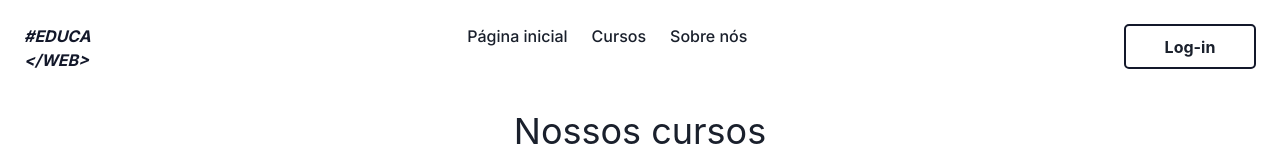
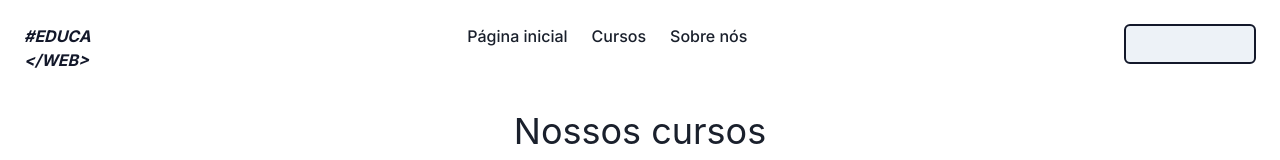
Before and after one commit to samuelmaia1/projeto_educaweb_react, a React (Vite) app: page /cursos in a window 1280 px wide. Shown: the top 160 px of the page. Built offline with nearby package versions, Linux system fonts and the light colour scheme; no server answers; sample sign-in values are in the browser's storage.

Commit message:
Recebendo token do back e armazenando no local storage juntamente com a role do usuário logado

```diff
--- a/src/App.jsx
+++ b/src/App.jsx
@@ -36,7 +36,7 @@ function App() {
           }
         })
 
-        console.log(response)
+        console.log(response.data)
 
         if (response.status == 200){
           setValidToken(true)
--- a/src/components/AccBtn/AccBtn.css
+++ b/src/components/AccBtn/AccBtn.css
@@ -11,6 +11,6 @@
 
 .login-btn:hover{
     color: #F8FAEC;
-    background-image: linear-gradient(43deg, #1232A4 0%, #8D4CF9 100%);
+    background-image: linear-gradient(43deg, #1232A4 0%, #8D4CF9 100%) !important;
     transition: 1s;
 }
--- a/src/components/AccBtn/AccBtn.jsx
+++ b/src/components/AccBtn/AccBtn.jsx
@@ -1,8 +1,25 @@
 import './AccBtn.css'
-import {Link} from 'react-router-dom'
+import {Link, useNavigate} from 'react-router-dom'
+import { useLocation } from 'react-router-dom'
+import { Button } from '@chakra-ui/react'
 
 export default ({userName}) => {
+
+    const navigate = useNavigate()
+    const location = useLocation()
+
+    const logOut = () => {
+        localStorage.removeItem('token')
+        localStorage.removeItem('user')
+
+        if (location.pathname == '/'){
+            window.location.reload()
+        } else {
+            navigate('/')
+        }
+    }
+
     return (
-        <Link to='/entrar' className="login-btn">{userName}</Link>
+        <Button to='/entrar' className="login-btn" onClick={logOut}>{JSON.parse(localStorage.getItem('user')).userName}</Button>
     )
 }
--- a/src/routes/Courses.jsx
+++ b/src/routes/Courses.jsx
@@ -11,6 +11,7 @@ import { Button } from "@chakra-ui/react"
 import { ButtonGroup } from "@chakra-ui/react"
 import { useNavigate } from "react-router-dom"
 import {Spinner} from "../components/Spinner/Spinner"
+import AccBtn from '../components/AccBtn/AccBtn'
 
 export default () => {
 
@@ -80,7 +81,10 @@ export default () => {
             <header className="header">
                 <Logo/>
                 <Navbar/>
-                <LoginBtn/>
+                {
+                    !isValidToken? <LoginBtn/> : <AccBtn/>
+                }
+
             </header>
 
             <h1 className="title-courses-page">Nossos cursos</h1>
--- a/src/routes/Login.jsx
+++ b/src/routes/Login.jsx
@@ -33,7 +33,6 @@ export default () => {
     }
 
     const handleChange = (e) => {
-        console.log(e.target.value)
         setSelectedOption(e.target.value)
     }
 
@@ -55,13 +54,17 @@ export default () => {
 
         localStorage.setItem('token', data.token)
 
-        console.log(data)
+        localStorage.setItem('user', JSON.stringify({userName: data.userName, role: data.userRole}))
 
-        if (data.ok){
+        if (response.status == 200){
             navigate('/cursos')
         }
-
-
+        else if (response.status == 401){
+            alert(data.message)
+        }
+        else if (response.status == 404){
+            alert(data.message)
+        }
 
     }
 
--- a/src/routes/SignupUser.jsx
+++ b/src/routes/SignupUser.jsx
@@ -10,7 +10,7 @@ import './Signup.css'
 import {Link} from 'react-router-dom'
 export default () => {
 
-    const url = import.meta.env.VITE_API_LOCAL_URL
+    const url = import.meta.env.VITE_API_URL
 
     const navigate = useNavigate()
 
@@ -43,6 +43,7 @@ export default () => {
 
     const formSubmit = async (e) => {
         e.preventDefault()
+        console.log(url + 'student/register')
         const response = await fetch(url + 'student/register', {
             method: 'POST',
             headers: {
@@ -62,7 +63,8 @@ export default () => {
             navigate('/entrar')
         }
         else {
-            alert('Erro ao criar conta. E-mail já existente.')
+            const data = await response.json()
+            alert(data.message)
         }
     }
 
```
